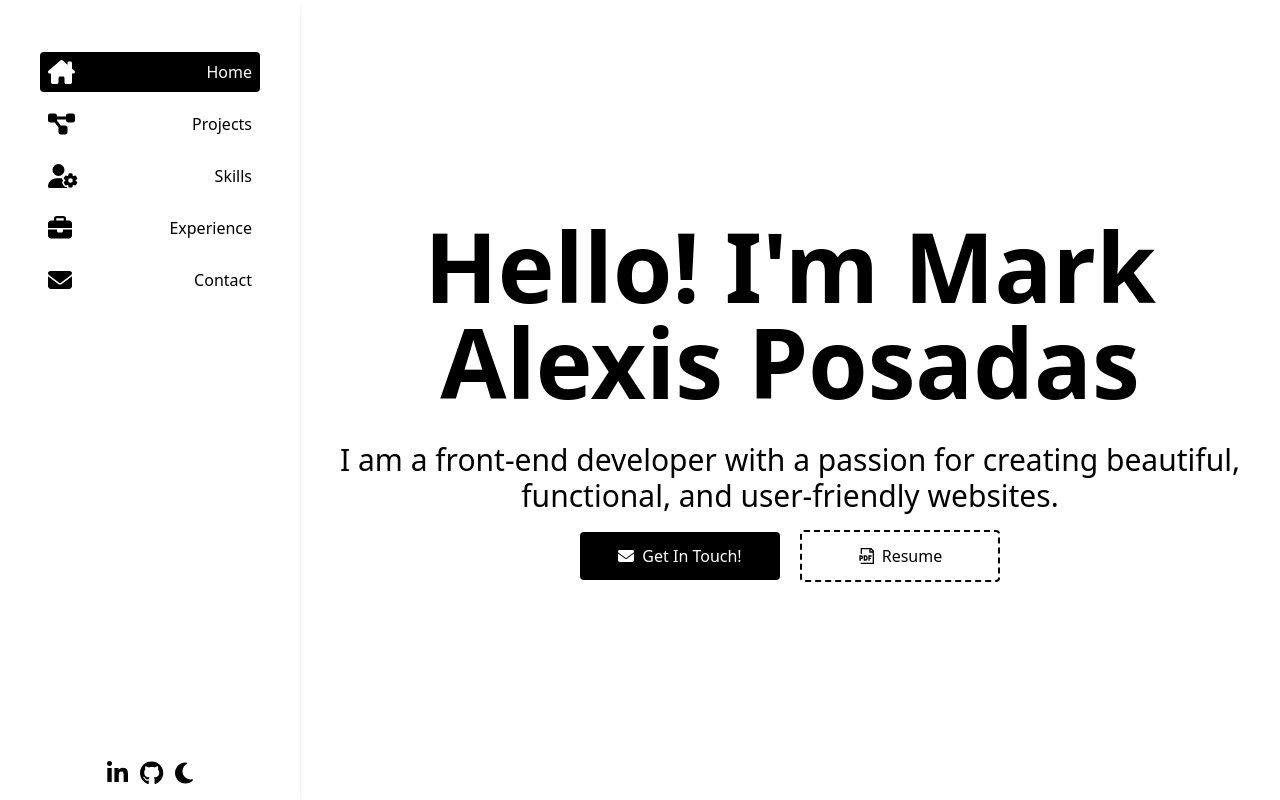
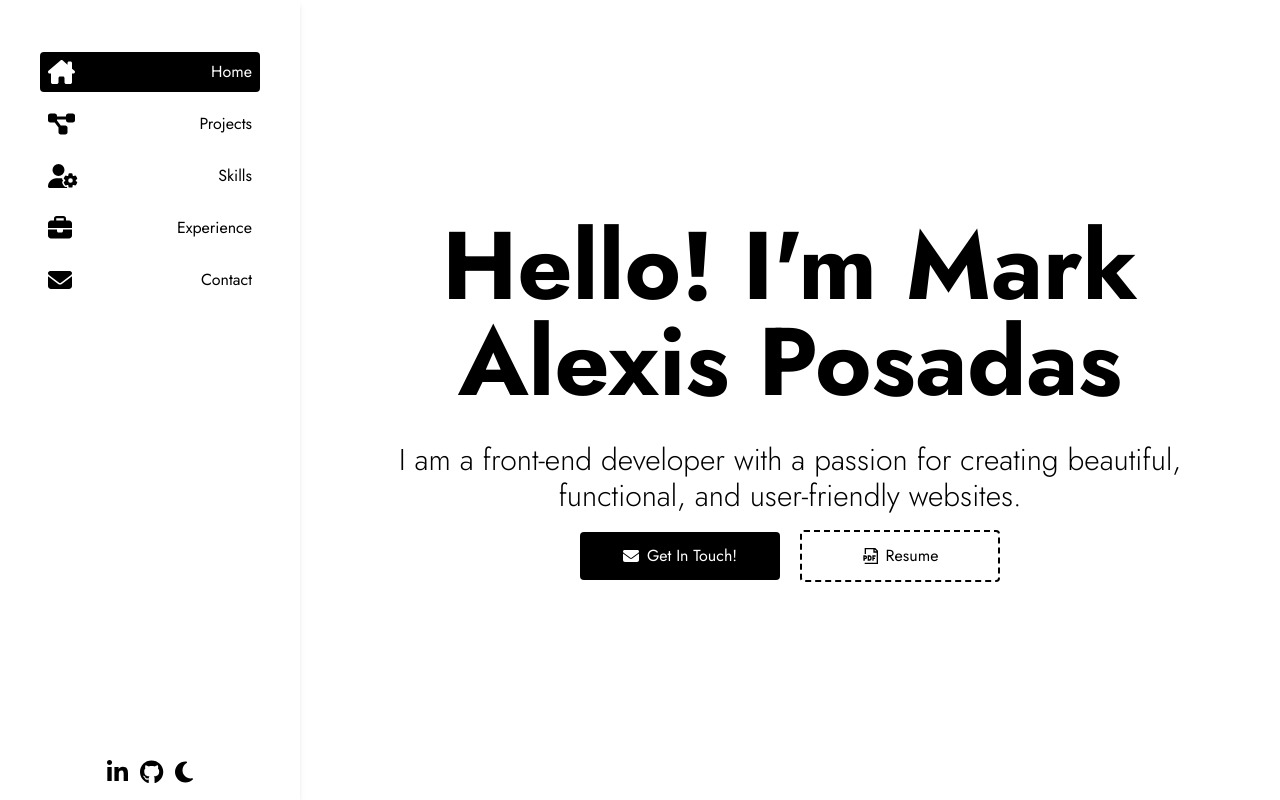
Before and after one commit to Mark-Alexis-Posadas/react-portfolio, a React (Vite) app: page / in a window 1280 px wide. Built offline with nearby package versions, Linux system fonts and the light colour scheme.

Commit message:
install font jost

```diff
--- a/index.html
+++ b/index.html
@@ -5,8 +5,14 @@
     <link rel="icon" type="image/svg+xml" href="/vite.svg" />
     <meta name="viewport" content="width=device-width, initial-scale=1.0" />
     <title>Portfolio</title>
+    <link rel="preconnect" href="https://fonts.googleapis.com" />
+    <link rel="preconnect" href="https://fonts.gstatic.com" crossorigin />
+    <link
+      href="https://fonts.googleapis.com/css2?family=Jost:ital,wght@0,100..900;1,100..900&display=swap"
+      rel="stylesheet"
+    />
   </head>
-  <body>
+  <body class="font-jost">
     <div id="root"></div>
     <script type="module" src="/src/main.tsx"></script>
   </body>
--- a/src/App.tsx
+++ b/src/App.tsx
@@ -188,7 +188,7 @@ const App: React.FC = () => {
   };
 
   return (
-    <div className="min-h-screen flex items-center font-sans">
+    <div className="min-h-screen flex items-center">
       <Sidebar
         sidebarData={sidebarData}
         contactData={contactData}
--- a/src/components/Sidebar/index.tsx
+++ b/src/components/Sidebar/index.tsx
@@ -28,7 +28,7 @@ const Sidebar: React.FC<SidebarType> = ({
               to={`/${data.text === "home" ? "" : data.text}`}
               className={`${
                 isDark && "dark:text-white"
-              } w-full flex items-center justify-between p-2 my-3 md:rounded cursor-pointer ${
+              } w-full flex items-center justify-between p-2 my-3 md:rounded cursor-pointer  ${
                 index === active ? "text-white bg-black" : "text-black"
               }`}
             >
--- a/tailwind.config.js
+++ b/tailwind.config.js
@@ -3,7 +3,11 @@ export default {
   content: ["./index.html", "./src/**/*.{js,ts,jsx,tsx}"],
   darkMode: "selector",
   theme: {
-    extend: {},
+    extend: {
+      fontFamily: {
+        jost: ["Jost", "sans-serif"],
+      },
+    },
   },
   plugins: [],
 };
```
